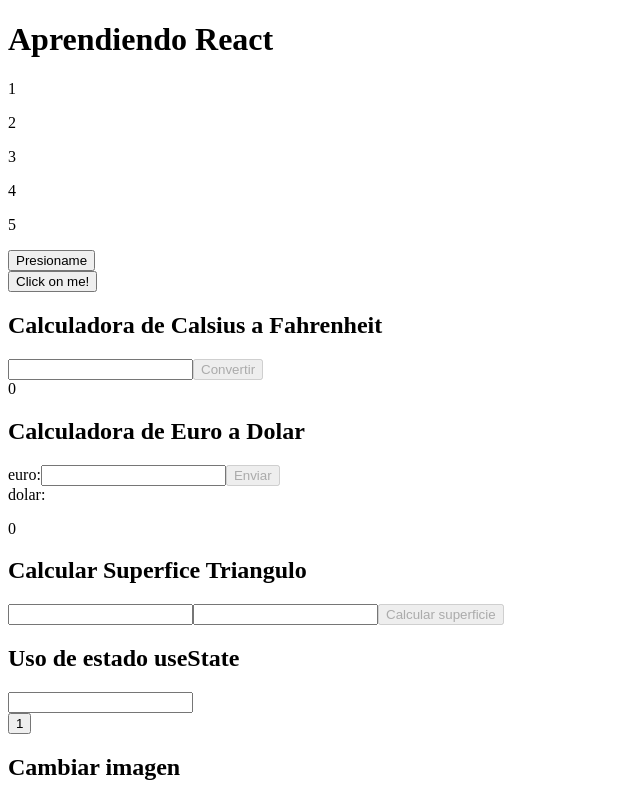
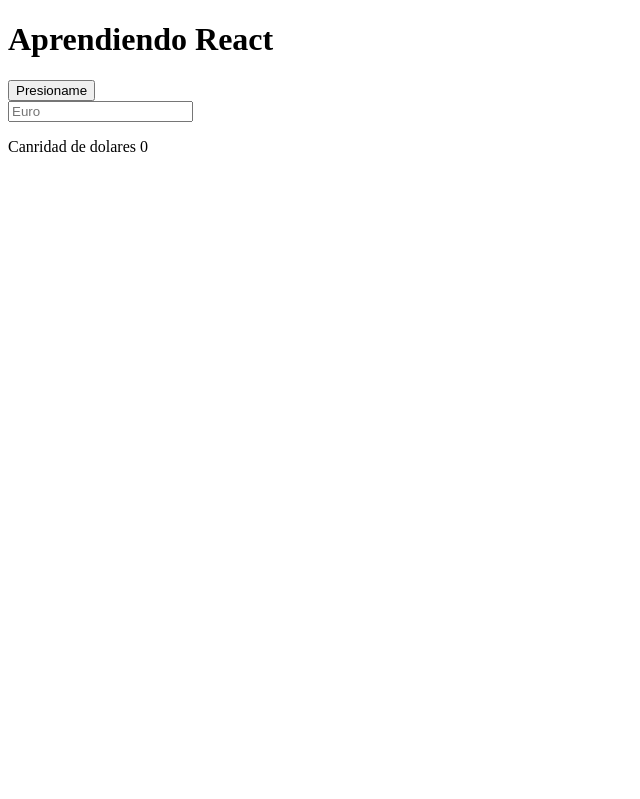
Before and after one commit to Cristian-Mansilla/ReactLearn, a React (Create React App) app: page / in a window 1280 px wide. Shown: the top 799 px of the page, without its empty margins (0-640 px from the left). Built offline with nearby package versions, Linux system fonts and the light colour scheme.

Commit message:
Limpieza de componente app y componente dolares solo para renderizado, logica en app

```diff
--- a/src/App.js
+++ b/src/App.js
@@ -5,34 +5,28 @@
 import Estados from "./components/Estados";
 import Box from "./components/Box";
 import Post from "./components/Post";
+import Dollars from "./components/Dollar";
+import { useState } from "react";
 
 const App = () => {
   const titulo = <h1>Aprendiendo React</h1>;
   const btnAlert = () => {
     alert("Saluda React");
   };
-  const array = [1, 2, 3, 4, 5];
-  const changePather = (param) => { alert(param) };
+
+  const [euro,setEuro] = useState(0);
+  const handlerDollar = (e) => { setEuro(e.target.value) }
+  const dollars = euro * 2;
+
   return (
     <>
       <div>{titulo}</div>
       <div>
-        {array.map((elem, key) => {
-          return <p key={key}>{elem}</p>;
-        })}
-      </div>
-      <div>
         <button onClick={btnAlert}>Presioname</button>
       </div>
       <div>
-        <Box title='hola componente box' onSomeEvent={changePather}>Hola componente Box!</Box>
-        <Termostato />
-        <Dolar />
-        <Superficie />
-        <Estados />
-        <ChangeImage />
-        <Post title='Un titulo random' author='nombre random'>Lorem ipsum</Post>
-        <Post title='Viaje a la luna' author='Julio Verne'>Viajando a la luna</Post>
+        <input placeholder="Euro" onChange={handlerDollar}></input>
+        <Dollars amount={dollars}/>
       </div>
     </>
   );
--- a/src/components/Dolar.js
+++ b/src/components/Dolar.js
@@ -1,5 +1,5 @@
 import { useRef, useState } from "react";
-const Dolar = () => {
+const Dolar = ({onSomeEvent}) => {
     const euro = useRef();
     const [dolar, setDolar] = useState(0);
     // const dolar = useRef();
--- /dev/null
+++ b/src/components/Dollar.js
@@ -0,0 +1,8 @@
+const Dollars = ({ amount }) => {
+  return (
+    <>
+     <p>Canridad de dolares {amount}</p>
+    </>
+  );
+};
+export default Dollars;
```
